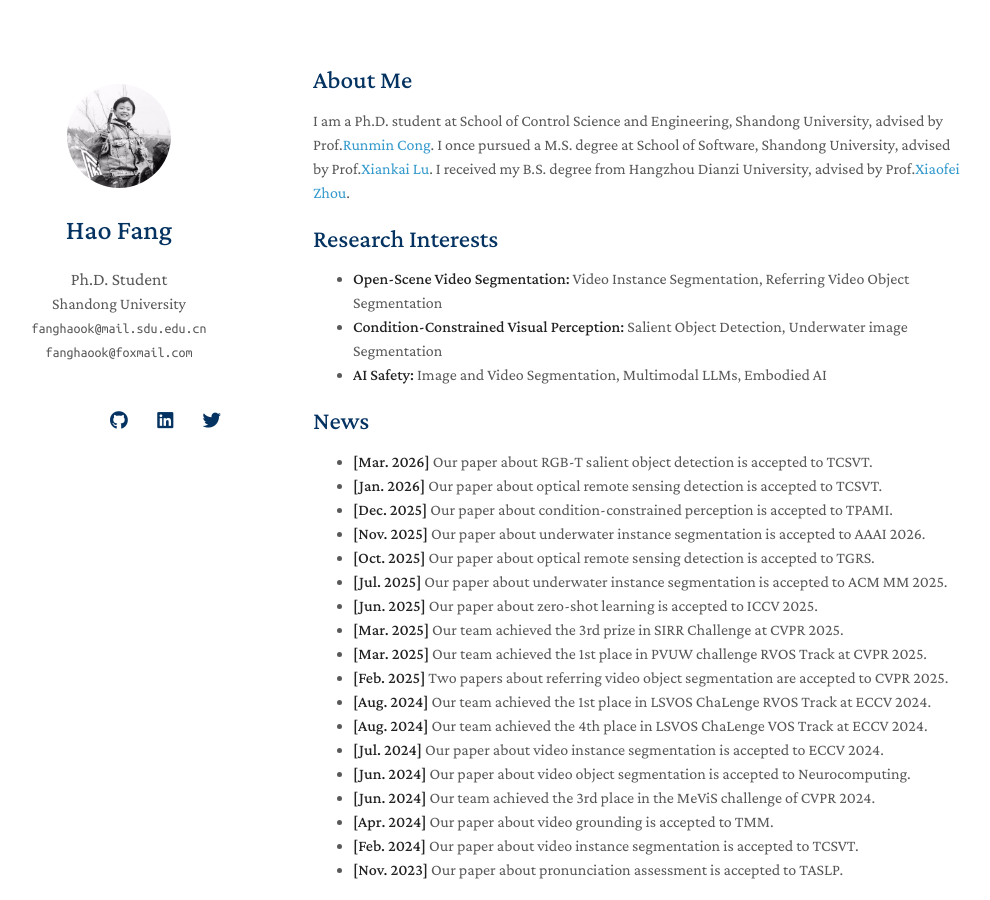
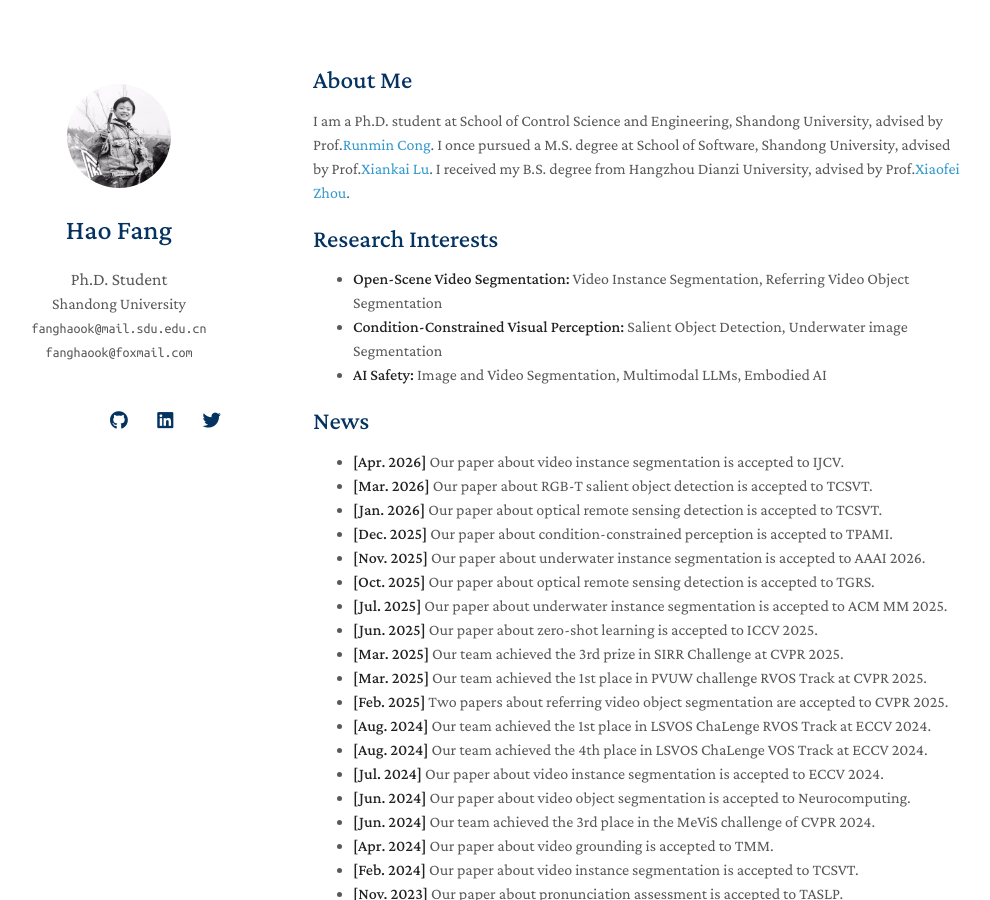
Before and after one commit to fanghaook/fanghaook.github.io, a Jekyll site: the page built from index.md, in a window 1280 px wide and 900 px high. Shown: the whole window, without its empty margins (157-1147 px from the left). Built offline with Jekyll 4.4.1, drawn with Linux system fonts in a browser that asks for light colours; nearby versions of some CDN libraries; a style sheet for code colours, icons or effects is not loaded; our own code applies the rules of GitHub Pages for plain Markdown files.

Commit message:
Add IJCV

```diff
--- a/index.md
+++ b/index.md
@@ -13,6 +13,7 @@ I am a Ph.D. student at School of Control Science and Engineering, Shandong Univ
 - **AI Safety:** Image and Video Segmentation, Multimodal LLMs, Embodied AI
 
 ## News
+- **[Apr. 2026]** Our paper about video instance segmentation is accepted to IJCV.
 - **[Mar. 2026]** Our paper about RGB-T salient object detection is accepted to TCSVT.
 - **[Jan. 2026]** Our paper about optical remote sensing detection is accepted to TCSVT.
 - **[Dec. 2025]** Our paper about condition-constrained perception is accepted to TPAMI.
```
